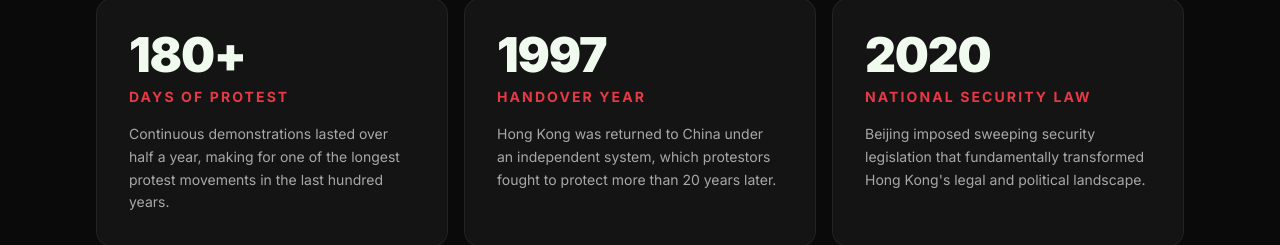
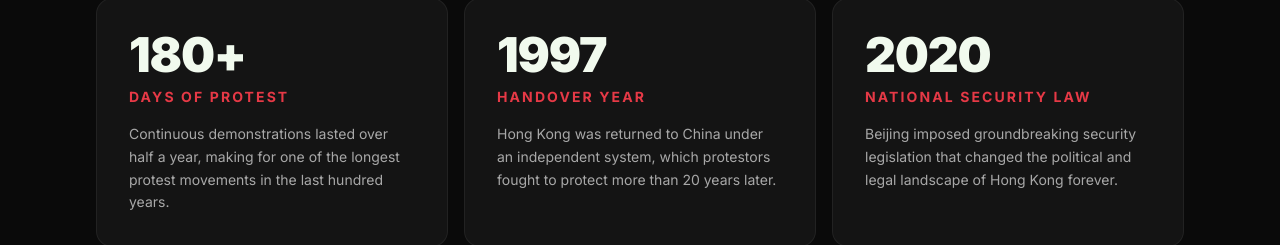
Before and after one commit to sunhaoxiangwang/hk2019-neo-liberalism, a React (Vite) app: page / in a window 1280 px wide. Shown: the part 2685-2930 px from the top of the page. Built offline with nearby package versions, Linux system fonts and the light colour scheme; what @builder.io/react would draw is missing.

Commit message:
Update National Security Law description text

```diff
--- a/src/components/StatsGrid.tsx
+++ b/src/components/StatsGrid.tsx
@@ -41,7 +41,7 @@ const stats: StatCard[] = [
     figure: "2020",
     label: "National Security Law",
     description:
-      "Beijing imposed sweeping security legislation that fundamentally transformed Hong Kong's legal and political landscape.",
+      "Beijing imposed groundbreaking security legislation that changed the political and legal landscape of Hong Kong forever.",
   },
 ];
 
```
